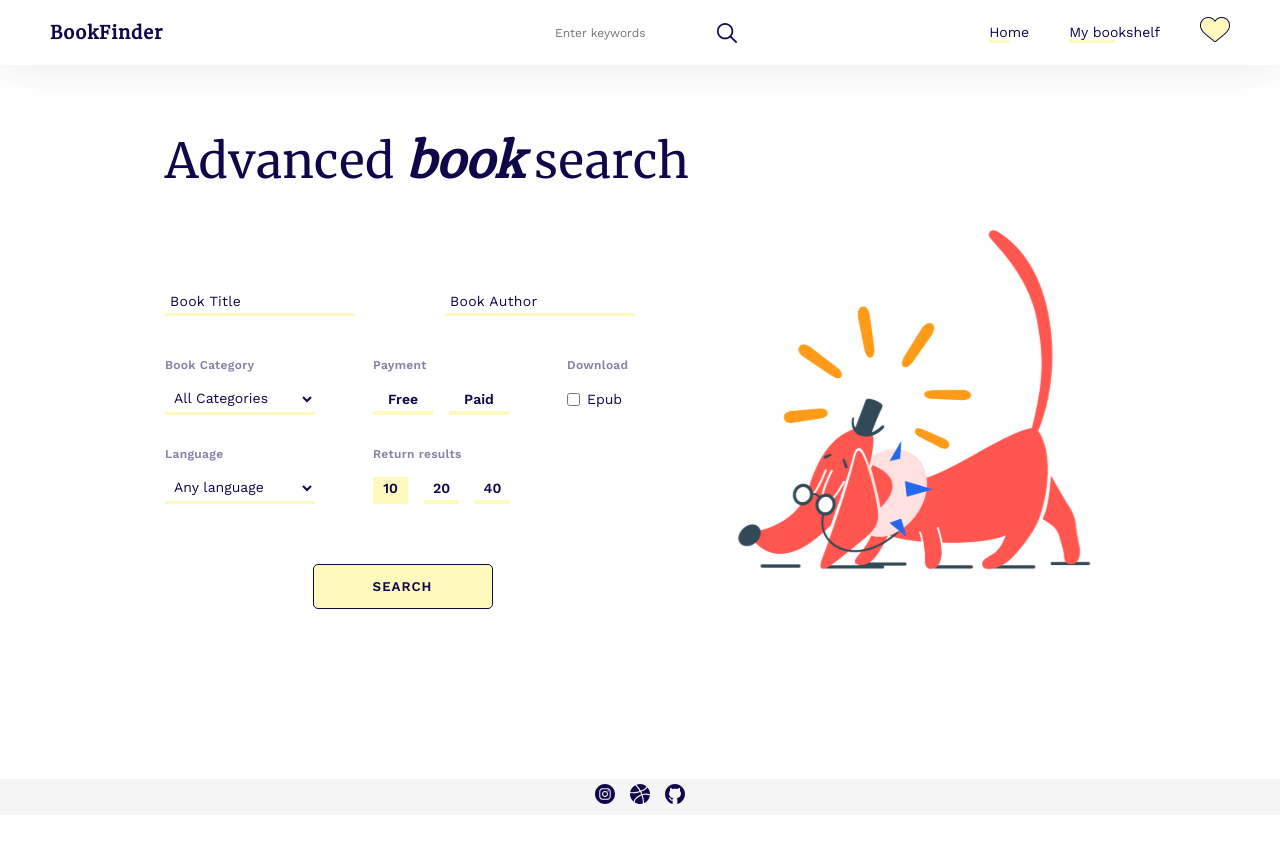
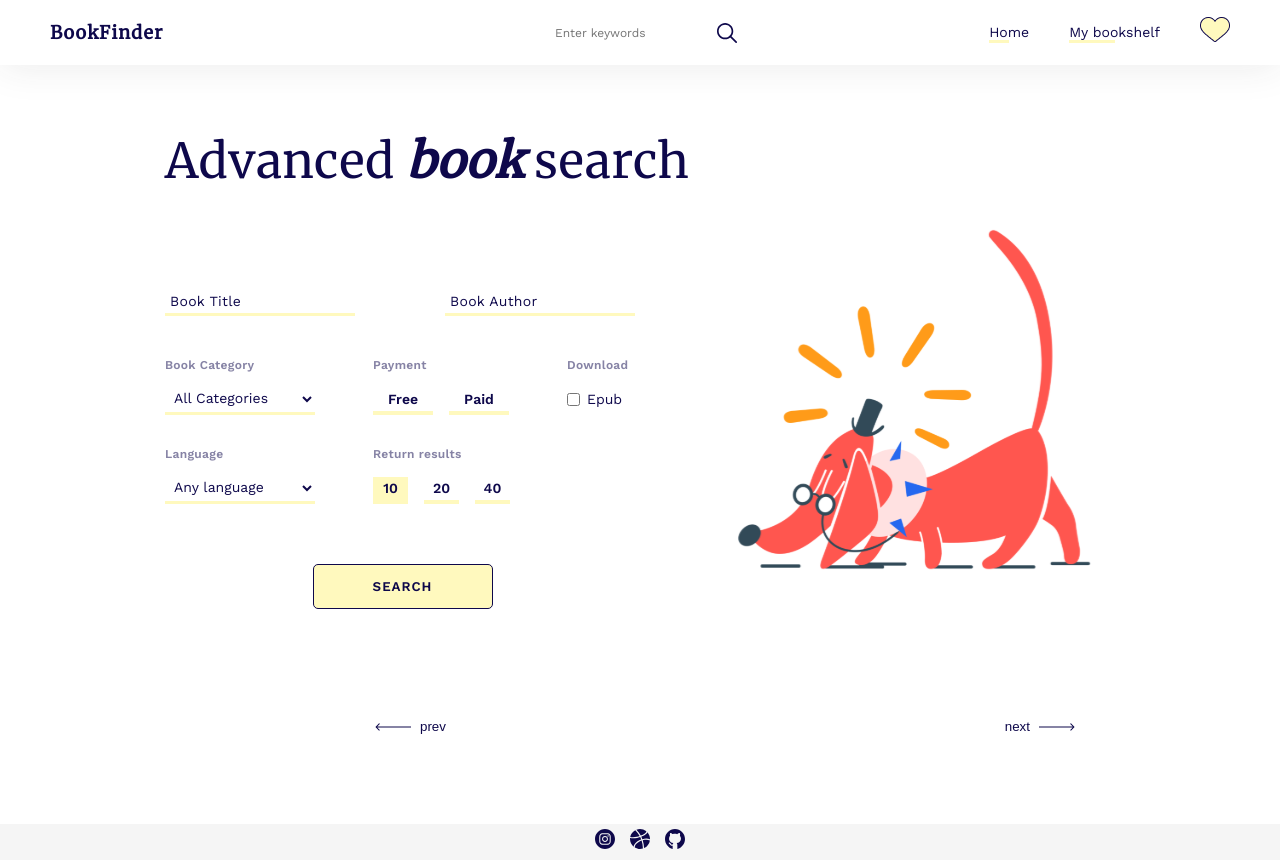
Before and after one commit to serozhkohanna/bookfinder, a React (Create React App) app: page /bookfinder/advanced-search in a window 1280 px wide. Before the commit the page ends 815 px from the top, so only its background shows below. Built offline with nearby package versions, Linux system fonts and the light colour scheme.

Commit message:
Pagination.

```diff
--- a/src/actions/actions.ts
+++ b/src/actions/actions.ts
@@ -9,7 +9,7 @@ export const setBooks = (params) => {
   let titleParam = intitle ? `intitle:${intitle}` : '';
   let authorParam = inauthor ? `+inauthor:${inauthor}` : '';
   let subjectParams = subject ? `+subject:${subject}` : '';
-  let startIndexParam = startIndex ? startIndex : '1';
+  let startIndexParam = startIndex ? startIndex : '0';
   let orderByParam = orderBy ? `&orderBy=${orderBy}` : '';
   let langRestrictParam = langRestrict?.length > 0 ? `&langRestrict=${langRestrict}` : '';
   let maxResultParam = maxResults ? `&maxResults=${maxResults}` : '&maxResults=10';
--- a/src/components/BrowseByGenre/BrowseByGenre.tsx
+++ b/src/components/BrowseByGenre/BrowseByGenre.tsx
@@ -18,6 +18,7 @@ const BrowseByGenre = ({setBooks, setAdvancedRequest}) => {
   const getDataFromChild = (param) => {
 	let params: SearchParams = {};
 	params.subject = param.split(' ');
+	params.startIndex = 0;
 
 	setBooks(params);
 	setAdvancedRequest(params);
--- a/src/components/Content/Content.scss
+++ b/src/components/Content/Content.scss
@@ -6,7 +6,7 @@
   flex-direction: column;
   width: 100%;
   padding: 10px 0;
-  margin-bottom: 50px;
+  margin-bottom: 80px;
 
   &-header {
     display: flex;
@@ -30,4 +30,9 @@
       //height: 1000px;
     }
   }
+
+  &-footer {
+    padding-left: 180px;
+    margin: 0 30px 0 20px;
+  }
 }
--- a/src/components/Content/Content.tsx
+++ b/src/components/Content/Content.tsx
@@ -6,10 +6,12 @@ import { ApiResponse } from "../../constants/interfaces";
 import SortParams from "../SortParams/SortParams";
 import FilterParams from "../FilterParams/FilterParams";
 import BookItemList from "../BookItemList/BookItemList";
+import Pagination from "../Pagination/Pagination";
 
-const Content = ({booksList}) => {
+const Content = ({booksList, params}) => {
   const bookList = booksList.apiResponse;
-
+  const resultOnPage = params.maxResults || 10;
+  console.log(resultOnPage, 'res');
   return (
 	<section className='content'>
 	  {booksList.apiResponse.totalItems >= 0 &&
@@ -30,13 +32,17 @@ const Content = ({booksList}) => {
 		  })}
         </div>}
 	  </div>
+	  <div className="content-footer">
+		<Pagination/>
+	  </div>
 	</section>
   )
 }
 
-const mapStateToProps = ({apiResponse}: ApiResponse) => {
+const mapStateToProps = ({apiResponse, advancedRequest}) => {
   return {
-	booksList: apiResponse
+	booksList: apiResponse,
+	params: advancedRequest
   }
 }
 
--- a/src/components/FormAdvanced/FormAdvanced.tsx
+++ b/src/components/FormAdvanced/FormAdvanced.tsx
@@ -33,7 +33,7 @@ const FormAdvanced = ({setBooks, setAdvancedRequest}: Props, {searchTitle, searc
 	params.download = downloadType.checked && 'epub';
 	params.maxResults = maxResults;
 	params.langRestrict = selectedLanguage.value.split(' ');
-	params.startIndex = 1;
+	params.startIndex = 0;
 	params.keywords = [];
 
 	setBooks(params);
--- /dev/null
+++ b/src/components/Pagination/Pagination.scss
@@ -0,0 +1,52 @@
+@import "src/assets/colors";
+@import "src/assets/variables";
+
+.pagination {
+  width: 100%;
+  display: flex;
+  justify-content: space-between;
+  align-items: center;
+
+  .pagination-btn {
+    cursor: pointer;
+
+    &.next {
+      position: relative;
+      padding-right: 55px;
+
+      &:after {
+        content: url('../../assets/icons/arrow-large.svg');
+        position: absolute;
+        right: 10px;
+        transition: $easing;
+      }
+
+      &:hover {
+        &:after {
+          right: 0;
+          transition: $easing;
+        }
+      }
+    }
+
+    &.prev {
+      position: relative;
+      padding-left: 55px;
+
+      &:after {
+        content: url('../../assets/icons/arrow-large.svg');
+        transform: rotateY(180deg);
+        position: absolute;
+        left: 10px;
+        transition: $easing;
+      }
+
+      &:hover {
+        &:after {
+          left: 0;
+          transition: $easing;
+        }
+      }
+    }
+  }
+}
--- /dev/null
+++ b/src/components/Pagination/Pagination.tsx
@@ -0,0 +1,41 @@
+import React from 'react';
+import './Pagination.scss';
+import { connect } from 'react-redux';
+import { SearchParams, ApiResponse } from "../../constants/interfaces";
+import { setBooks, setAdvancedRequest } from "../../actions/actions";
+
+interface Props {
+
+}
+
+const Pagination = ({params, setBooks, setAdvancedRequest}) => {
+  console.log(params.startIndex, 'page');
+
+  const handlePageClick = (type) => {
+	switch (type) {
+	  case 'next':
+		params.startIndex += 1;
+		setAdvancedRequest(params);
+		setBooks(params);
+		break;
+	}
+  }
+
+  return <section className='pagination'>
+	<button className='pagination-btn prev' onClick={() => handlePageClick('prev')}>prev</button>
+	<button className='pagination-btn next' onClick={() => handlePageClick('next')}>next</button>
+  </section>
+}
+
+const mapStateToProps = ({advancedRequest}) => {
+  return {
+	params: advancedRequest
+  }
+}
+
+const mapDispatchToProps = {
+  setAdvancedRequest,
+  setBooks
+}
+
+export default connect(mapStateToProps, mapDispatchToProps)(Pagination);
--- a/src/components/SearchKeywords/SearchKeywords.tsx
+++ b/src/components/SearchKeywords/SearchKeywords.tsx
@@ -43,6 +43,7 @@ const SearchKeywords = ({className, setBooks, setAdvancedRequest}: Props, search
 	let params: SearchParams = {};
 	let keywords = searchInput.value;
 	params.keywords = keywords.split(' ');
+	params.startIndex = 0;
 
 	setBooks(params);
 	setAdvancedRequest(params);
--- a/src/reducer/advancedRequest.ts
+++ b/src/reducer/advancedRequest.ts
@@ -3,7 +3,8 @@ import { SearchParams } from "../constants/interfaces";
 
 const initialState: SearchParams = {
   langRestrict: [],
-  printType: []
+  printType: [],
+  startIndex: 0
 }
 
 export default function advancedRequest(state = initialState, action) {
--- a/src/store/middleware/dateFormatting.ts
+++ b/src/store/middleware/dateFormatting.ts
@@ -10,10 +10,11 @@ export const dateFormatting = store => next => action => {
 
     const dateFormatted = {
       ...payload,
-      formattedPublishedDate
     }
 
     const newAction = {...action, payload: dateFormatted};
     next(newAction);
+  } else {
+    next(action);
   }
 }
```
Also changed, not shown: src/assets/icons/arrow-large.svg (added).
